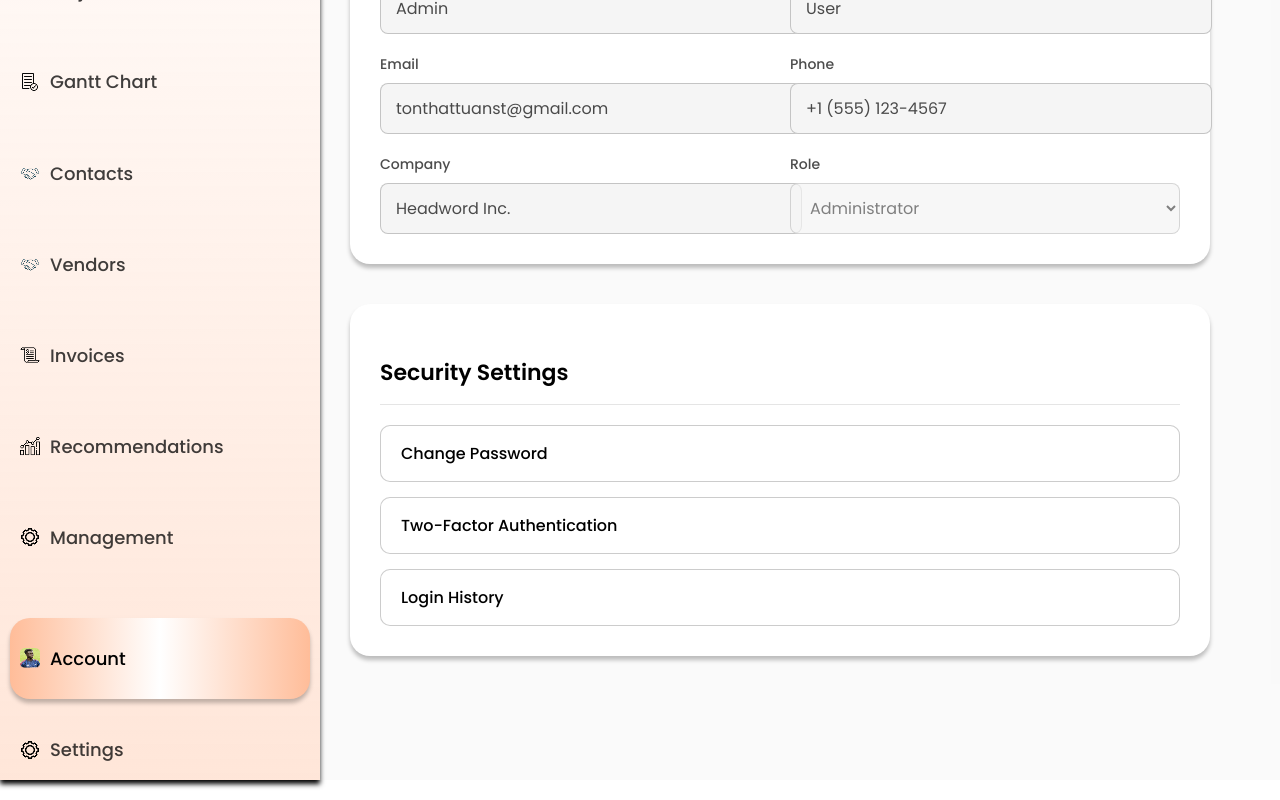
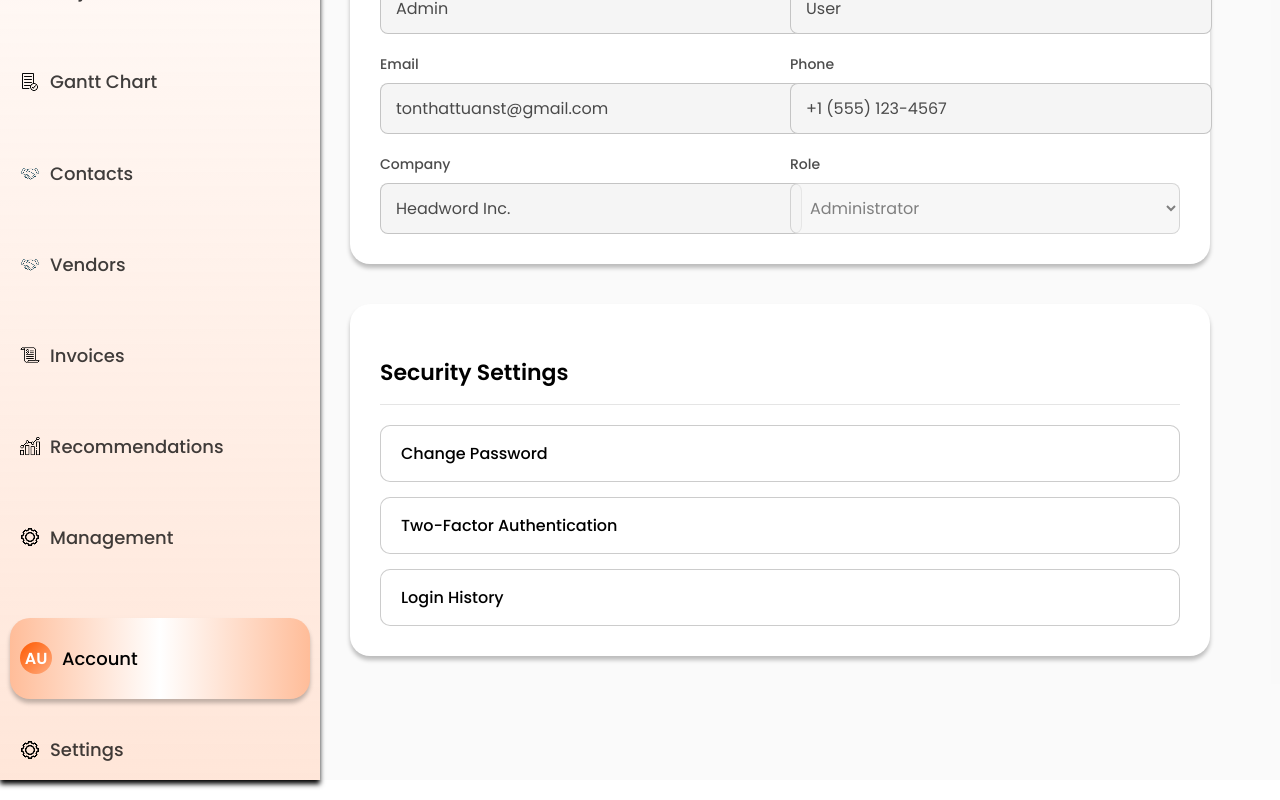
Before and after one commit to kone24/csc-190-191-systemy, a Next.js app in the folder frontend/: page /dashboard/account in a window 1280 px wide. Shown: the part 333-1133 px from the top of the page. Built offline with nearby package versions, Linux system fonts and the light colour scheme; no server answers.

Commit message:
feat: google avatar for account, sidebar, dashboard bg fix

```diff
--- a/frontend/src/app/dashboard/account/page.tsx
+++ b/frontend/src/app/dashboard/account/page.tsx
@@ -97,6 +97,19 @@ export default function AccountPage() {
                         borderBottom: '1px solid rgba(0, 0, 0, 0.1)'
                     }}>
                         {/* Avatar */}
+                        {user.avatar ? (
+                            <img
+                                src={user.avatar}
+                                alt="User Avatar"
+                                style={{
+                                    width: 80,
+                                    height: 80,
+                                    borderRadius: '50%',
+                                    objectFit: 'cover',
+                                    border: '2px solid #FF5900',
+                                }}
+                            />
+                        ) : (
                             <div style={{
                                 width: 80,
                                 height: 80,
@@ -112,6 +125,7 @@ export default function AccountPage() {
                             }}>
                                 {user.firstName.charAt(0)}{user.lastName.charAt(0)}
                             </div>
+                        )}
 
                         {/* Profile Info */}
                         <div style={{ flex: 1 }}>
--- a/frontend/src/app/dashboard/page.tsx
+++ b/frontend/src/app/dashboard/page.tsx
@@ -374,7 +374,7 @@ export default function DashboardPage() {
   const displayProjectRows = liveProjectRows ?? projectRows;
 
   return (
-    <div style={{ width: '100%', height: '100vh', display: 'flex', background: 'white' }}>
+    <div style={{ width: '100vw', minHeight: '100vh', display: 'flex', background: 'linear-gradient(180deg, #fff 0%, #ffe5d0 100%)', overflowX: 'hidden' }}>
       {/* Development Role Switcher */}
       <DevRoleSwitcher />
 
@@ -382,7 +382,7 @@ export default function DashboardPage() {
       <Sidebar activePage="dashboard" />
 
       {/* Main Content Area */}
-      <div style={{ flex: 1, display: 'flex', flexDirection: 'column', background: 'rgba(217, 217, 217, 0.15)', padding: '20px 20px 20px 30px', gap: '20px' }}>
+      <div style={{ flex: 1, display: 'flex', flexDirection: 'column', background: 'rgba(217, 217, 217, 0.15)', padding: '20px 20px 20px 30px', gap: '20px', minHeight: '100vh' }}>
         {/* Top Bar */}
         <div style={{ display: 'flex', justifyContent: 'space-between', alignItems: 'center', gap: '16px' }}>
           {/* Search Container */}
--- a/frontend/src/components/Sidebar.tsx
+++ b/frontend/src/components/Sidebar.tsx
@@ -54,7 +54,7 @@ const NavItem = ({ href, icon, label, isActive }: NavItemProps) => {
 };
 
 export default function Sidebar({ activePage }: SidebarProps) {
-    const { isAdmin } = useUser();
+    const { user, isAdmin } = useUser();
 
     return (
         <div style={{
@@ -176,13 +176,75 @@ export default function Sidebar({ activePage }: SidebarProps) {
                 {/* Spacer */}
                 <div style={{ flex: 1 }} />
 
-                {/* Bottom Navigation */}
-                <NavItem
-                    href="/dashboard/account"
-                    icon="/images/images/account.png"
-                    label="Account"
-                    isActive={activePage === 'account'}
-                />
+
+                {/* Bottom Navigation - Account Icon with Avatar */}
+                <div style={{ alignSelf: 'stretch' }}>
+                    <Link href="/dashboard/account" style={{ textDecoration: 'none', alignSelf: 'stretch' }}>
+                        <div style={{
+                            alignSelf: 'stretch',
+                            height: 61.10,
+                            padding: 10,
+                            background: activePage === 'account'
+                                ? 'linear-gradient(90deg, rgba(255, 89, 0, 0.40) 0%, rgba(255, 255, 255, 0.40) 50%, rgba(255, 89, 0, 0.40) 100%), white'
+                                : 'transparent',
+                            boxShadow: activePage === 'account' ? '0px 4px 4px rgba(0, 0, 0, 0.25)' : 'none',
+                            borderRadius: activePage === 'account' ? 20 : undefined,
+                            justifyContent: 'flex-start',
+                            alignItems: 'center',
+                            gap: 10,
+                            display: 'flex',
+                            cursor: 'pointer'
+                        }}>
+                            <div style={{ width: 32, height: 32, position: 'relative', display: 'flex', alignItems: 'center', justifyContent: 'center' }}>
+                                {user?.avatar ? (
+                                    <img
+                                        src={user.avatar}
+                                        alt="Account Avatar"
+                                        style={{
+                                            width: 32,
+                                            height: 32,
+                                            borderRadius: '50%',
+                                            objectFit: 'cover',
+                                            border: '2px solid #FF5900',
+                                        }}
+                                    />
+                                ) : user ? (
+                                    <div style={{
+                                        width: 32,
+                                        height: 32,
+                                        borderRadius: '50%',
+                                        background: 'linear-gradient(135deg, #FF5900 0%, #FFAC80 100%)',
+                                        display: 'flex',
+                                        alignItems: 'center',
+                                        justifyContent: 'center',
+                                        color: 'white',
+                                        fontSize: 16,
+                                        fontFamily: 'Poppins',
+                                        fontWeight: '600'
+                                    }}>
+                                        {user.firstName.charAt(0)}{user.lastName.charAt(0)}
+                                    </div>
+                                ) : (
+                                    <img
+                                        src="/images/images/account.png"
+                                        alt="Account"
+                                        style={{ width: 32, height: 32, borderRadius: '50%' }}
+                                    />
+                                )}
+                            </div>
+                            <div style={{
+                                opacity: activePage === 'account' ? 1 : 0.75,
+                                color: 'black',
+                                fontSize: 18,
+                                fontFamily: 'Poppins',
+                                fontWeight: '500',
+                                wordWrap: 'break-word'
+                            }}>
+                                Account
+                            </div>
+                        </div>
+                    </Link>
+                </div>
 
                 <NavItem
                     href="/dashboard/settings"
--- a/frontend/src/contexts/UserContext.tsx
+++ b/frontend/src/contexts/UserContext.tsx
@@ -47,7 +47,7 @@ export const UserProvider: React.FC<UserProviderProps> = ({ children }) => {
                 if (!res.ok) throw new Error('Not authenticated');
                 return res.json();
             })
-            .then((data: { ok: boolean; user?: { user_id: string; name: string; email: string; role: string } }) => {
+            .then((data: { ok: boolean; user?: { user_id: string; name: string; email: string; role: string; avatar?: string } }) => {
                 if (data.ok && data.user) {
                     const nameParts = (data.user.name || '').split(' ');
                     const roleMap: Record<string, 'Administrator' | 'Manager' | 'User'> = {
@@ -63,6 +63,7 @@ export const UserProvider: React.FC<UserProviderProps> = ({ children }) => {
                         company: 'Headword Inc.',
                         phone: '',
                         role: roleMap[data.user.role] || 'User',
+                        avatar: data.user.avatar || undefined,
                     };
                     setUser(mappedUser);
                     localStorage.setItem('user', JSON.stringify(mappedUser));
```
Also changed, not shown: 1 other file (tests, documents, lock files or other folders). Lines whose indentation alone changed are shown as unchanged.
